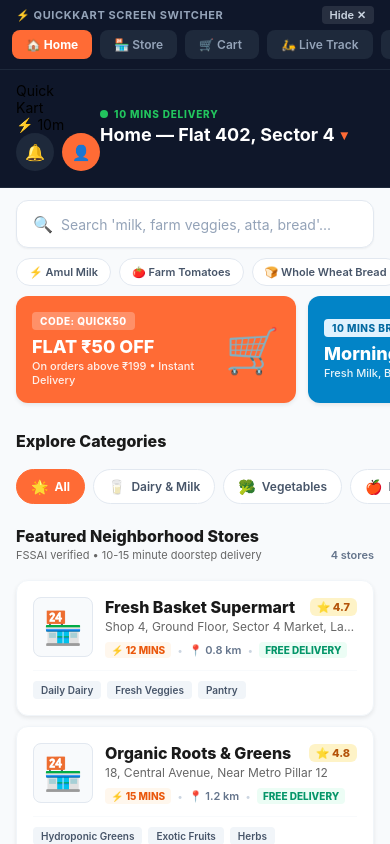
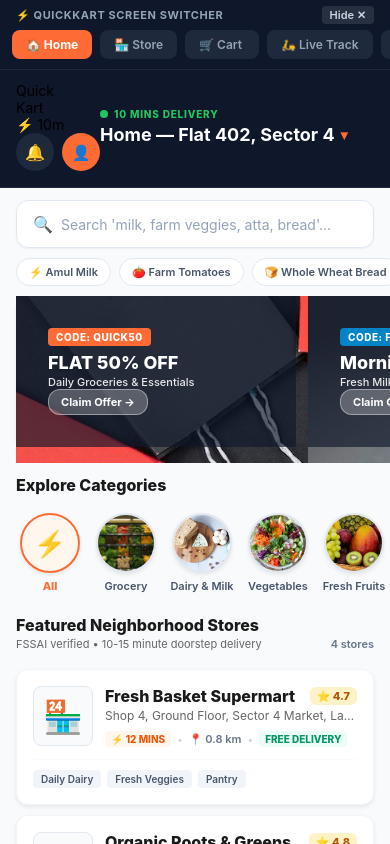
Before and after one commit to Abhishek-giri93/QuickKart, a React Native app in the folder apps/customer-app/: screen /HomeScreen in a window 390 px wide. Built offline with nearby package versions, Linux system fonts and the light colour scheme; no server answers.

Commit message:
feat(customer-app): integrate rich promo banners, circular category avatars, empty cart illustration, and splash branding

```diff
--- a/apps/customer-app/src/screens/auth/SplashScreen.jsx
+++ b/apps/customer-app/src/screens/auth/SplashScreen.jsx
@@ -1,7 +1,7 @@
 // Customer App — Professional Clean Splash Screen
 
 import React, { useEffect } from 'react';
-import { View, Text, StyleSheet, StatusBar, ActivityIndicator } from 'react-native';
+import { View, Text, StyleSheet, StatusBar, ActivityIndicator, Image } from 'react-native';
 
 const SplashScreen = ({ navigation, onComplete }) => {
   useEffect(() => {
@@ -20,20 +20,18 @@
       <StatusBar barStyle="light-content" backgroundColor="#0F172A" />
 
       <View style={styles.centerCard}>
-        <View style={styles.iconCircle}>
-          <Text style={{ fontSize: 44 }}>⚡</Text>
-        </View>
-
-        <Text style={styles.brandTitle}>
-          Quick<Text style={{ color: '#FF6B35' }}>Kart</Text>
-        </Text>
+        <Image
+          source={require('../../../assets/branding/logo-white.png')}
+          style={styles.splashLogo}
+          resizeMode="contain"
+        />
 
         <View style={styles.badge}>
           <Text style={styles.badgeText}>HYPERLOCAL EXPRESS • 10-15 MINS</Text>
         </View>
 
         <Text style={styles.subTagline}>
-          Groceries, Fresh Produce & Daily Essentials
+          Local Shops • Fresh Products • Fast Delivery
         </Text>
       </View>
 
@@ -54,6 +52,11 @@
     alignItems: 'center',
     paddingVertical: 50,
     paddingHorizontal: 24,
+  },
+  splashLogo: {
+    width: 270,
+    height: 89,
+    marginBottom: 12,
   },
   centerCard: {
     flex: 1,
--- a/apps/customer-app/src/screens/cart/CartScreen.jsx
+++ b/apps/customer-app/src/screens/cart/CartScreen.jsx
@@ -3,7 +3,7 @@
 import React, { useState } from 'react';
 import {
   View, Text, StyleSheet, ScrollView, TouchableOpacity,
-  TextInput, StatusBar, Alert, Modal,
+  TextInput, StatusBar, Alert, Modal, Image,
 } from 'react-native';
 import { Colors } from '../../constants/colors';
 import { Spacing, BorderRadius, Shadow } from '../../constants/spacing';
@@ -122,7 +122,11 @@
     return (
       <View style={styles.emptyContainer}>
         <StatusBar barStyle="dark-content" backgroundColor="#FFFFFF" />
-        <Text style={{ fontSize: 72, marginBottom: Spacing.md }}>🛒</Text>
+        <Image
+          source={require('../../../assets/illustrations/empty-cart.png')}
+          style={styles.emptyImg}
+          resizeMode="contain"
+        />
         <Text style={styles.emptyTitle}>Your Cart is Empty</Text>
         <Text style={styles.emptySubtitle}>Explore verified nearby stores and add daily essentials in 12 minutes!</Text>
         <TouchableOpacity
@@ -841,6 +845,11 @@
     fontSize: FontSize.sm,
     fontWeight: '800',
   },
+  emptyImg: {
+    width: 190,
+    height: 190,
+    marginBottom: 16,
+  },
   emptyContainer: {
     flex: 1,
     backgroundColor: '#FFFFFF',
--- a/apps/customer-app/src/screens/home/HomeScreen.jsx
+++ b/apps/customer-app/src/screens/home/HomeScreen.jsx
@@ -3,7 +3,7 @@
 import React, { useEffect, useState } from 'react';
 import {
   View, Text, StyleSheet, ScrollView, TouchableOpacity,
-  TextInput, StatusBar, RefreshControl, Alert,
+  TextInput, StatusBar, RefreshControl, Alert, Image,
 } from 'react-native';
 import { Colors } from '../../constants/colors';
 import { Spacing, BorderRadius, Shadow } from '../../constants/spacing';
@@ -11,6 +11,44 @@
 import { mockStores, mockCategories } from '../../mock-data/stores';
 import { apiClient } from '../../services/apiClient';
 import { ENDPOINTS } from '../../constants/api';
+
+
+const PROMO_BANNERS = [
+  {
+    id: 'b1',
+    code: 'QUICK50',
+    title: 'FLAT 50% OFF',
+    sub: 'Daily Groceries & Essentials',
+    image: require('../../../assets/banners/offer-50.png'),
+    badgeColor: '#FF6B35',
+  },
+  {
+    id: 'b2',
+    code: 'FREEDEL',
+    title: 'Morning Breakfast',
+    sub: 'Fresh Milk, Bread & Eggs in 10m',
+    image: require('../../../assets/banners/breakfast.png'),
+    badgeColor: '#0284C7',
+  },
+  {
+    id: 'b3',
+    code: 'WELCOME100',
+    title: 'Festive Celebration',
+    sub: 'Sweets, Snacks & Dry Fruits',
+    image: require('../../../assets/banners/festival.png'),
+    badgeColor: '#16A34A',
+  },
+];
+
+const CATEGORY_ITEMS = [
+  { id: 'all', name: 'All', icon: '⚡' },
+  { id: 'grocery', name: 'Grocery', image: require('../../../assets/categories/grocery.png') },
+  { id: 'dairy', name: 'Dairy & Milk', image: require('../../../assets/categories/dairy.png') },
+  { id: 'veg', name: 'Vegetables', image: require('../../../assets/categories/vegetables.png') },
+  { id: 'fruits', name: 'Fresh Fruits', image: require('../../../assets/categories/fruits.png') },
+  { id: 'bread', name: 'Bakery', icon: '🍞' },
+  { id: 'snacks', name: 'Snacks', icon: '🍿' },
+];
 
 export default function HomeScreen({ navigation }) {
   const [stores, setStores] = useState([]);
@@ -153,57 +191,51 @@
 
         {/* Promotional Hero Banners */}
         <ScrollView horizontal showsHorizontalScrollIndicator={false} contentContainerStyle={styles.promoBannersRow}>
-          <View style={[styles.promoCard, { backgroundColor: '#FF6B35' }]}>
-            <View style={{ flex: 1 }}>
-              <View style={styles.promoCodeBadge}>
-                <Text style={styles.promoCodeText}>CODE: QUICK50</Text>
+          {PROMO_BANNERS.map((banner) => (
+            <View key={banner.id} style={styles.promoCard}>
+              <Image source={banner.image} style={StyleSheet.absoluteFillObject} resizeMode="cover" />
+              <View style={styles.promoCardOverlay} />
+              <View style={styles.promoContent}>
+                <View style={[styles.promoCodeBadge, { backgroundColor: banner.badgeColor }]}>
+                  <Text style={styles.promoCodeText}>CODE: {banner.code}</Text>
+                </View>
+                <Text style={styles.promoTitle}>{banner.title}</Text>
+                <Text style={styles.promoSub}>{banner.sub}</Text>
+                <TouchableOpacity
+                  style={styles.claimBtn}
+                  activeOpacity={0.8}
+                  onPress={() => Alert.alert('Offer Copied! 🎉', `Coupon ${banner.code} will be applied automatically at checkout.`)}
+                >
+                  <Text style={styles.claimBtnText}>Claim Offer →</Text>
+                </TouchableOpacity>
               </View>
-              <Text style={styles.promoTitle}>FLAT ₹50 OFF</Text>
-              <Text style={styles.promoSub}>On orders above ₹199 • Instant Delivery</Text>
             </View>
-            <Text style={{ fontSize: 44, marginLeft: 8 }}>🛒</Text>
-          </View>
-
-          <View style={[styles.promoCard, { backgroundColor: '#0284C7' }]}>
-            <View style={{ flex: 1 }}>
-              <View style={[styles.promoCodeBadge, { backgroundColor: '#E0F2FE' }]}>
-                <Text style={[styles.promoCodeText, { color: '#0369A1' }]}>10 MINS BREAKFAST</Text>
-              </View>
-              <Text style={styles.promoTitle}>Morning Dairy</Text>
-              <Text style={styles.promoSub}>Fresh Milk, Bread & Farm Eggs</Text>
-            </View>
-            <Text style={{ fontSize: 44, marginLeft: 8 }}>🥛</Text>
-          </View>
-
-          <View style={[styles.promoCard, { backgroundColor: '#16A34A' }]}>
-            <View style={{ flex: 1 }}>
-              <View style={[styles.promoCodeBadge, { backgroundColor: '#DCFCE7' }]}>
-                <Text style={[styles.promoCodeText, { color: '#15803D' }]}>FARM DIRECT</Text>
-              </View>
-              <Text style={styles.promoTitle}>Pure Organic</Text>
-              <Text style={styles.promoSub}>Handpicked fresh greens & veggies</Text>
-            </View>
-            <Text style={{ fontSize: 44, marginLeft: 8 }}>🥦</Text>
-          </View>
+          ))}
         </ScrollView>
 
-        {/* Category Horizontal Filter Pills */}
+        {/* Category Image Navigation */}
         <View style={styles.sectionHeader}>
           <Text style={styles.sectionTitle}>Explore Categories</Text>
         </View>
 
         <ScrollView horizontal showsHorizontalScrollIndicator={false} contentContainerStyle={styles.categoryScroll}>
-          {categories.map((cat) => {
+          {CATEGORY_ITEMS.map((cat) => {
             const isSelected = selectedCategory === cat.name || (!selectedCategory && cat.name === 'All');
             return (
               <TouchableOpacity
-                key={cat.id || 'all'}
-                style={[styles.categoryChip, isSelected && styles.categoryChipActive]}
+                key={cat.id}
+                style={styles.categoryCircleItem}
                 onPress={() => setSelectedCategory(cat.name === 'All' ? null : cat.name)}
                 activeOpacity={0.8}
               >
-                <Text style={styles.categoryIcon}>{cat.icon}</Text>
-                <Text style={[styles.categoryLabel, isSelected && styles.categoryLabelActive]}>
+                <View style={[styles.categoryCircleWrapper, isSelected && styles.categoryCircleWrapperActive]}>
+                  {cat.image ? (
+                    <Image source={cat.image} style={styles.categoryCircleImg} resizeMode="cover" />
+                  ) : (
+                    <Text style={styles.categoryCircleEmoji}>{cat.icon}</Text>
+                  )}
+                </View>
+                <Text style={[styles.categoryCircleLabel, isSelected && styles.categoryCircleLabelActive]} numberOfLines={1}>
                   {cat.name}
                 </Text>
               </TouchableOpacity>
@@ -275,6 +307,111 @@
 }
 
 const styles = StyleSheet.create({
+  promoBannersRow: {
+    paddingHorizontal: Spacing.md,
+    gap: 14,
+    marginBottom: Spacing.md,
+  },
+  promoCard: {
+    width: 300,
+    height: 145,
+    borderRadius: 16,
+    overflow: 'hidden',
+    position: 'relative',
+    ...Shadow.md,
+  },
+  promoCardOverlay: {
+    ...StyleSheet.absoluteFillObject,
+    backgroundColor: 'rgba(15, 23, 42, 0.65)',
+  },
+  promoContent: {
+    flex: 1,
+    padding: 16,
+    justifyContent: 'space-between',
+    zIndex: 2,
+  },
+  promoCodeBadge: {
+    paddingHorizontal: 8,
+    paddingVertical: 3,
+    borderRadius: 6,
+    alignSelf: 'flex-start',
+  },
+  promoCodeText: {
+    color: '#FFFFFF',
+    fontSize: 10,
+    fontWeight: '800',
+    letterSpacing: 0.6,
+  },
+  promoTitle: {
+    color: '#FFFFFF',
+    fontSize: 20,
+    fontWeight: '900',
+    letterSpacing: -0.5,
+  },
+  promoSub: {
+    color: '#E2E8F0',
+    fontSize: 12,
+    fontWeight: '500',
+  },
+  claimBtn: {
+    alignSelf: 'flex-start',
+    backgroundColor: 'rgba(255, 255, 255, 0.25)',
+    paddingHorizontal: 12,
+    paddingVertical: 5,
+    borderRadius: 12,
+    borderWidth: 1,
+    borderColor: 'rgba(255, 255, 255, 0.4)',
+  },
+  claimBtnText: {
+    color: '#FFFFFF',
+    fontSize: 11,
+    fontWeight: '700',
+  },
+  categoryScroll: {
+    paddingHorizontal: Spacing.md,
+    gap: 16,
+    paddingVertical: 10,
+  },
+  categoryCircleItem: {
+    alignItems: 'center',
+    width: 68,
+  },
+  categoryCircleWrapper: {
+    width: 60,
+    height: 60,
+    borderRadius: 30,
+    backgroundColor: '#F1F5F9',
+    alignItems: 'center',
+    justifyContent: 'center',
+    overflow: 'hidden',
+    borderWidth: 2,
+    borderColor: '#E2E8F0',
+    ...Shadow.sm,
+  },
+  categoryCircleWrapperActive: {
+    borderColor: Colors.primary,
+    borderWidth: 2.5,
+    backgroundColor: '#FFF7ED',
+  },
+  categoryCircleImg: {
+    width: '100%',
+    height: '100%',
+  },
+  categoryCircleEmoji: {
+    fontSize: 26,
+  },
+  categoryCircleLabel: {
+    fontSize: 11,
+    fontWeight: '600',
+    color: '#475569',
+    marginTop: 6,
+    textAlign: 'center',
+  },
+  categoryCircleLabelActive: {
+    color: Colors.primary,
+    fontWeight: '800',
+  },
+
   container: {
     flex: 1,
     backgroundColor: '#F8FAFC',
```
